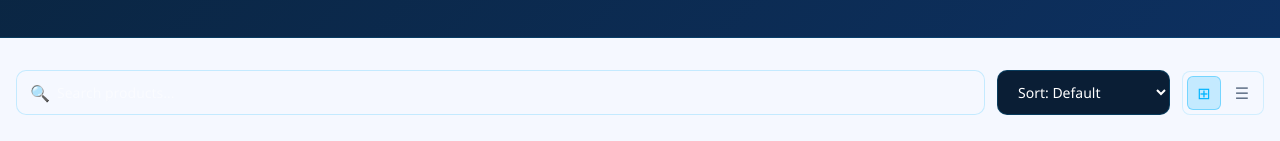
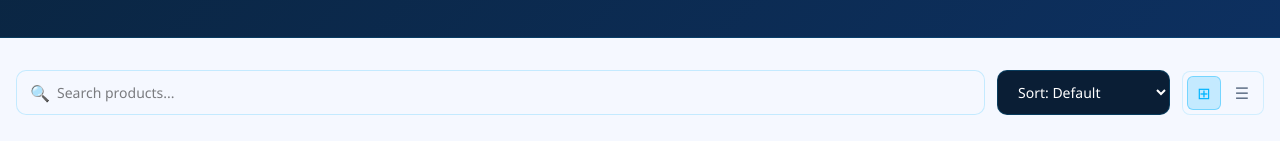
Before and after one commit to ShaheerKhalid01/aqua-tai, a Next.js app: page /shop in a window 1280 px wide. Shown: the part 248-389 px from the top of the page. Built offline with nearby package versions, Linux system fonts and the light colour scheme; no server answers.

Commit message:
Fix cart quantity selector text color - change from white to dark for visibility

```diff
--- a/app/(store)/shop/page.js
+++ b/app/(store)/shop/page.js
@@ -118,7 +118,7 @@ function ShopContent() {
           <div style={{ position: "relative", flex: 1, minWidth: 220 }}>
             <span style={{ position: "absolute", left: 14, top: "50%", transform: "translateY(-50%)", color: "#64748b" }}>🔍</span>
             <input type="text" placeholder="Search products..." value={search} onChange={e => setSearch(e.target.value)}
-              style={{ width: "100%", background: "rgba(255,255,255,0.05)", border: "1px solid rgba(0,180,255,0.2)", borderRadius: 10, padding: "11px 16px 11px 40px", color: "#fff", fontSize: 14, outline: "none" }} />
+              style={{ width: "100%", background: "rgba(255,255,255,0.05)", border: "1px solid rgba(0,180,255,0.2)", borderRadius: 10, padding: "11px 16px 11px 40px", color: "#000", fontSize: 14, outline: "none" }} />
             {search && <button onClick={() => setSearch("")} style={{ position: "absolute", right: 12, top: "50%", transform: "translateY(-50%)", background: "none", border: "none", color: "#64748b", cursor: "pointer", fontSize: 18 }}>×</button>}
           </div>
           <select value={sortBy} onChange={e => setSortBy(e.target.value)}
```
